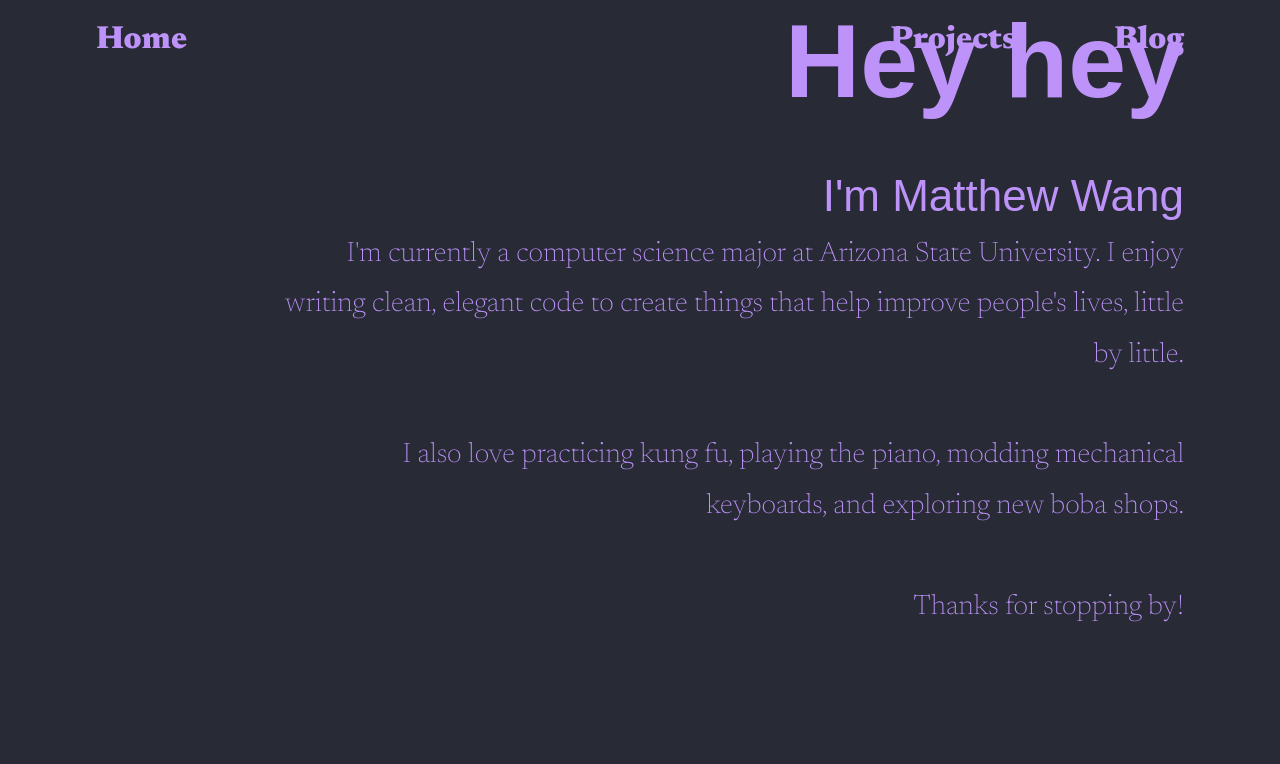
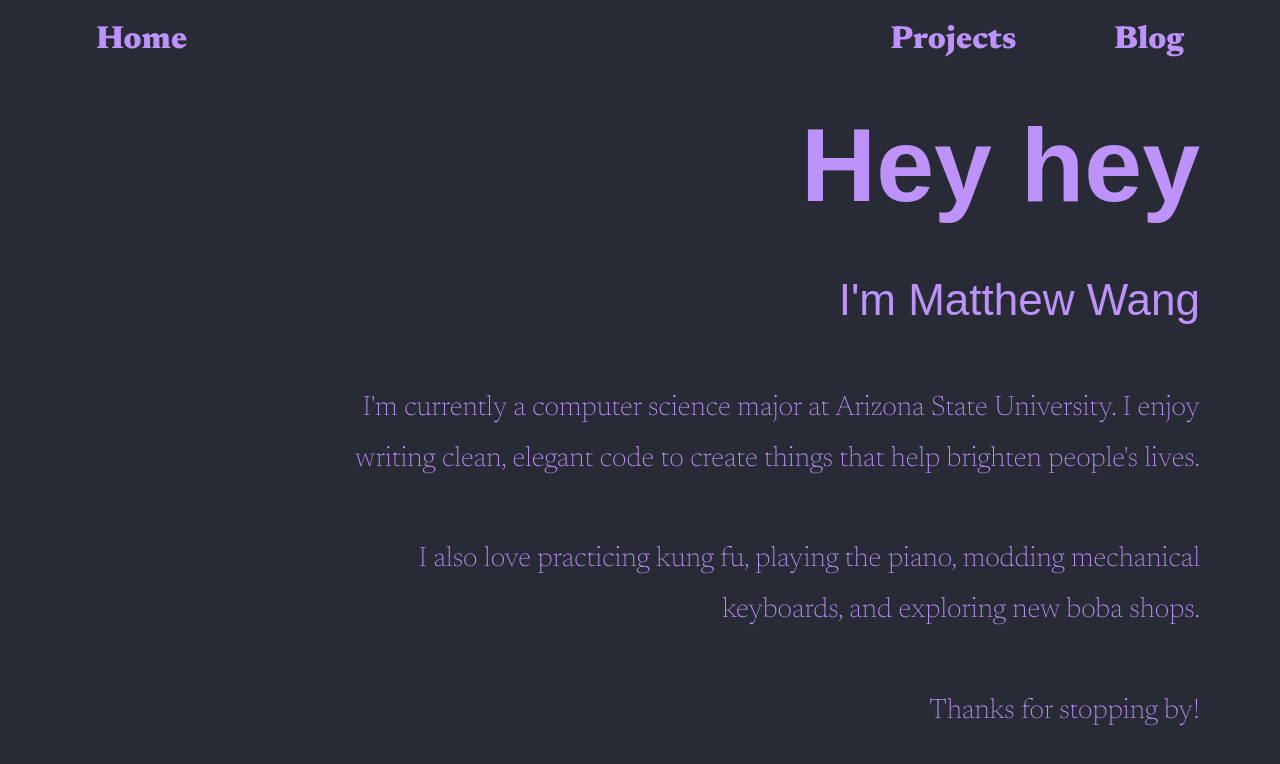
Before and after one commit to sintheiaa/mattswang.dev, a Next.js app: page / in a window 1280 px wide. Shown: the top 764 px of the page. Built offline with nearby package versions, Linux system fonts and the light colour scheme; a web font is replaced by a local one.

Commit message:
updated homepage

```diff
--- a/app/page.tsx
+++ b/app/page.tsx
@@ -6,8 +6,8 @@ export default function HomePage() {
       <h1 style={{ ...heroTitleStyle, fontFamily: playwriteGBS.style.fontFamily }}>Hey hey</h1>
       <h4 style={{ ...largerSubtitleStyle, fontFamily: playwriteGBS.style.fontFamily }}>I&apos;m Matthew Wang</h4> {/* Escaped single quote */}
       <p style={largerTextStyle}>
-        I&apos;m currently a computer science major at Arizona State University. I enjoy writing clean, {/* Escaped single quote */}
-        elegant code to create things that help improve people&apos;s lives, little by little. <br /><br /> {/* Escaped single quote */}
+        <br />I&apos;m currently a computer science major at Arizona State University. I enjoy writing clean, {/* Escaped single quote */}
+        elegant code to create things that help brighten people&apos;s lives.<br /><br /> {/* Escaped single quote */}
         I also love practicing kung fu, playing the piano, modding mechanical keyboards, and exploring new boba shops.<br /><br />Thanks for stopping by!
       </p>
     </section>
@@ -16,10 +16,10 @@ export default function HomePage() {
 
 const heroSection: React.CSSProperties = {
   maxWidth: '900px',
-  margin: '0 4rem 6rem auto', // Aligns to the lower right
+  margin: '0 3rem 3rem auto', // Aligns to the lower right
   textAlign: 'right',
   position: 'absolute',
-  bottom: '4.5rem',
+  bottom: '1rem',
   right: '2rem',
 };
 
```
